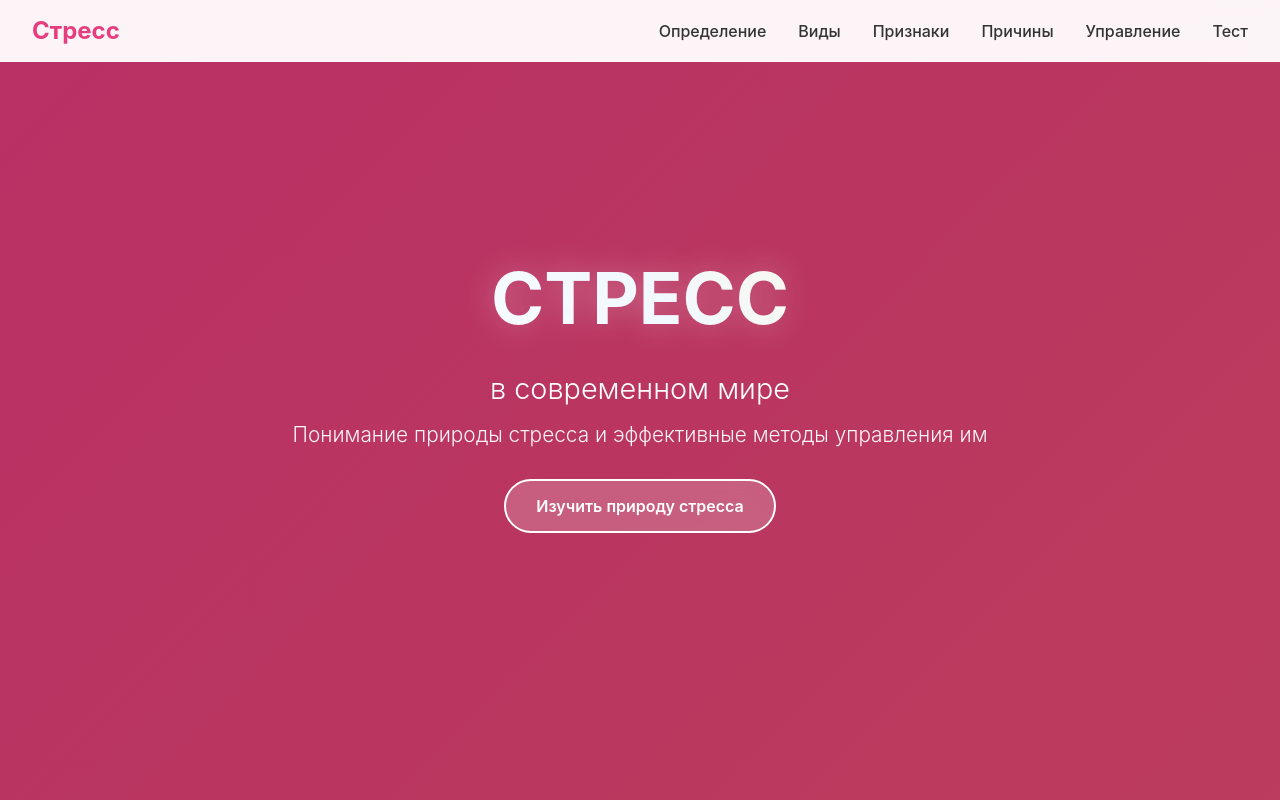
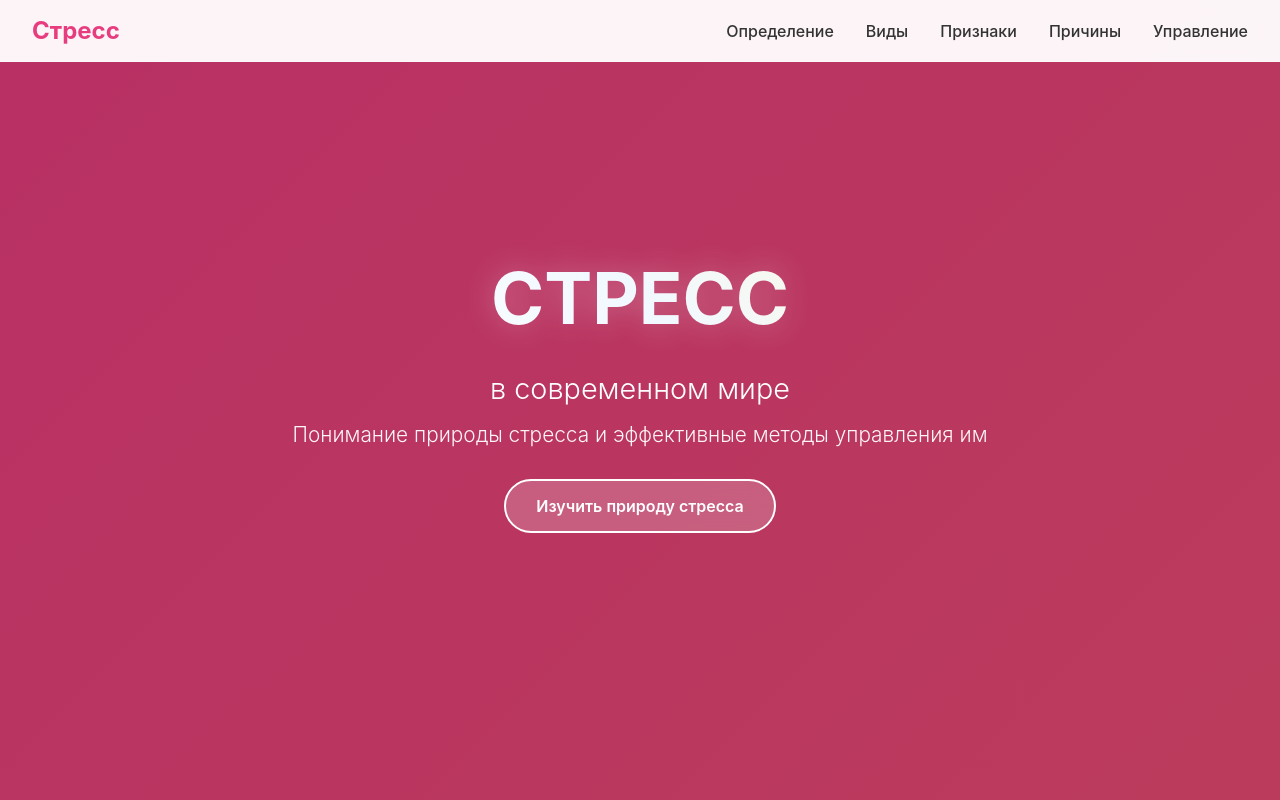
Before and after one commit to a0kii/stress, a plain HTML site: page index.html in a window 1280 px wide. Shown: the top 800 px of the page. Drawn offline with Linux system fonts and the light colour scheme.

Commit message:
Update index.html

```diff
--- a/index.html
+++ b/index.html
@@ -520,7 +520,6 @@
                 <li><a href="#signs">Признаки</a></li>
                 <li><a href="#causes">Причины</a></li>
                 <li><a href="#management">Управление</a></li>
-                <li><a href="#quiz">Тест</a></li>
             </ul>
         </nav>
     </header>
```
